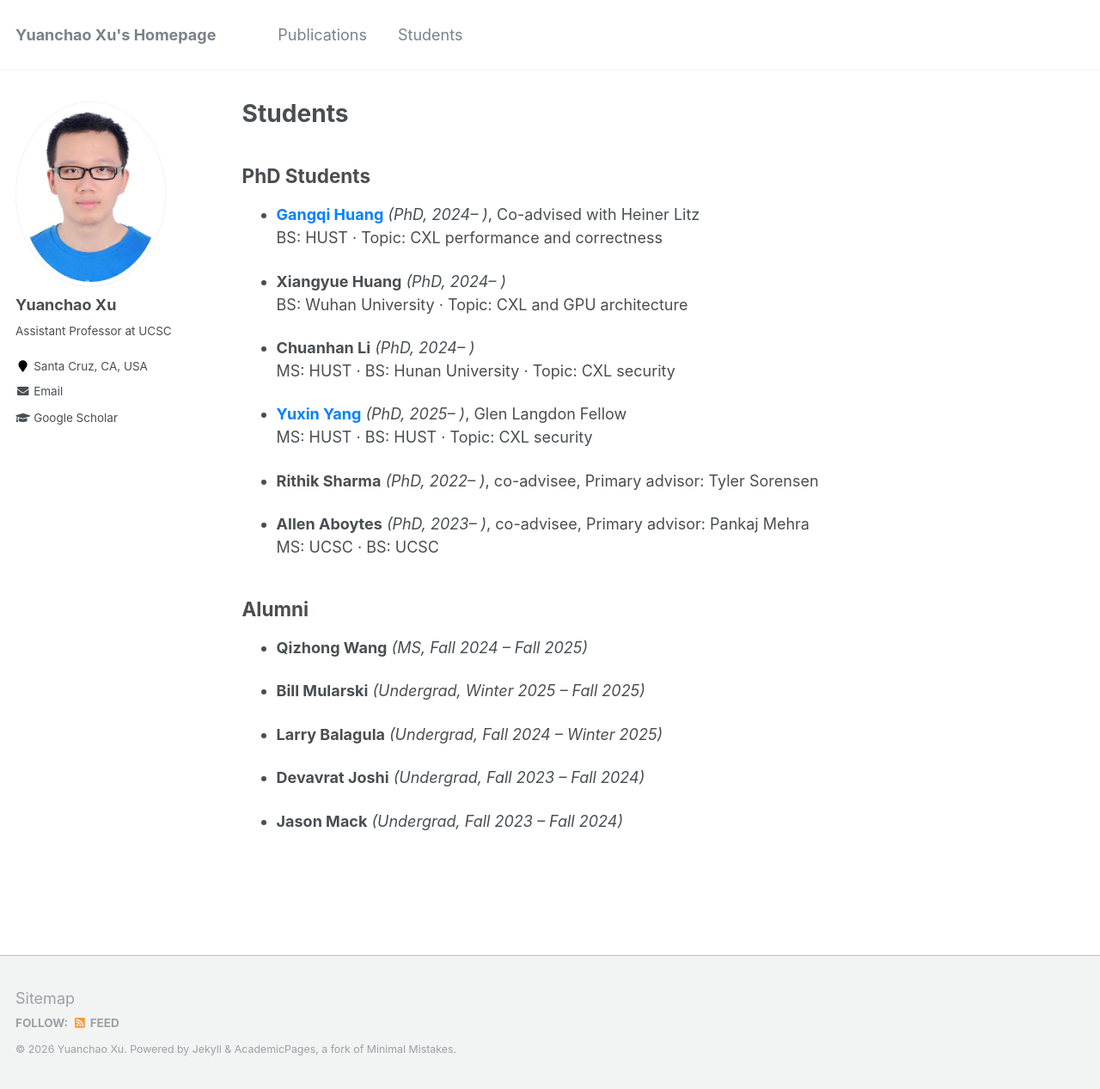
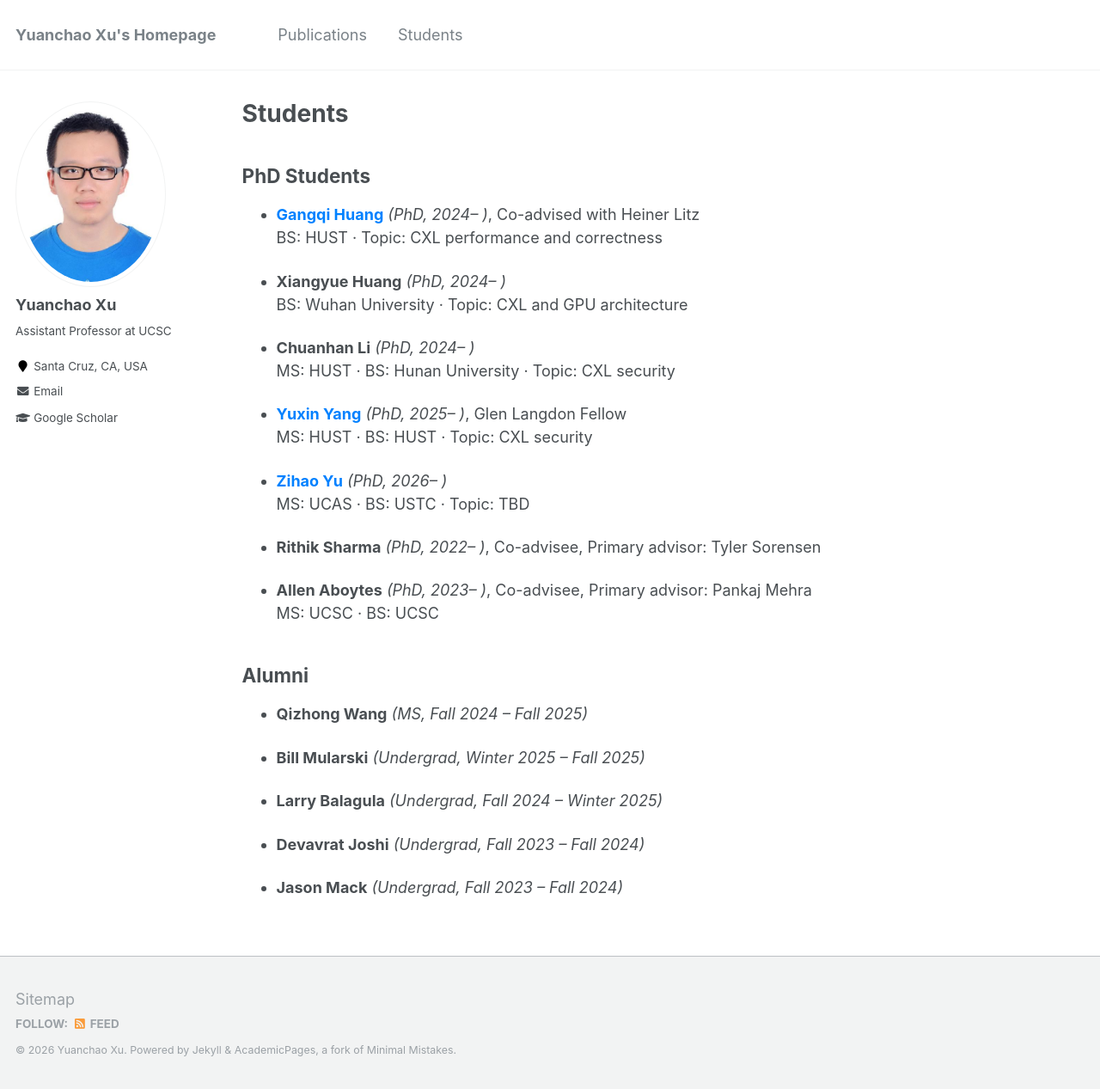
Before and after one commit to yuanchaoxu6/yuanchaoxu6.github.io, a Jekyll site: the page built from _pages/students.md, in a window 1280 px wide and 1267 px high. Shown: the whole window at 86% size. Built offline with Jekyll 4.4.1, drawn with Linux system fonts in a browser that asks for light colours.

Commit message:
Update students.md

```diff
--- a/_pages/students.md
+++ b/_pages/students.md
@@ -19,9 +19,12 @@ author_profile: true
 - <a href="https://yux20000304.github.io/" style="color:#0081ff; text-decoration:none;"><strong>Yuxin Yang</strong></a> *(PhD, 2025– )*, Glen Langdon Fellow
   MS: HUST · BS: HUST · Topic: CXL security
 
-- **Rithik Sharma** *(PhD, 2022– )*, co-advisee, Primary advisor: Tyler Sorensen
+- <a href="https://crescentweiss.github.io/jerryyu7.github.io/" style="color:#0081ff; text-decoration:none;"><strong>Zihao Yu</strong></a> *(PhD, 2026– )*
+  MS: UCAS · BS: USTC · Topic: TBD
 
-- **Allen Aboytes** *(PhD, 2023– )*, co-advisee, Primary advisor: Pankaj Mehra
+- **Rithik Sharma** *(PhD, 2022– )*, Co-advisee, Primary advisor: Tyler Sorensen
+
+- **Allen Aboytes** *(PhD, 2023– )*, Co-advisee, Primary advisor: Pankaj Mehra
   MS: UCSC · BS: UCSC
 
 
```
